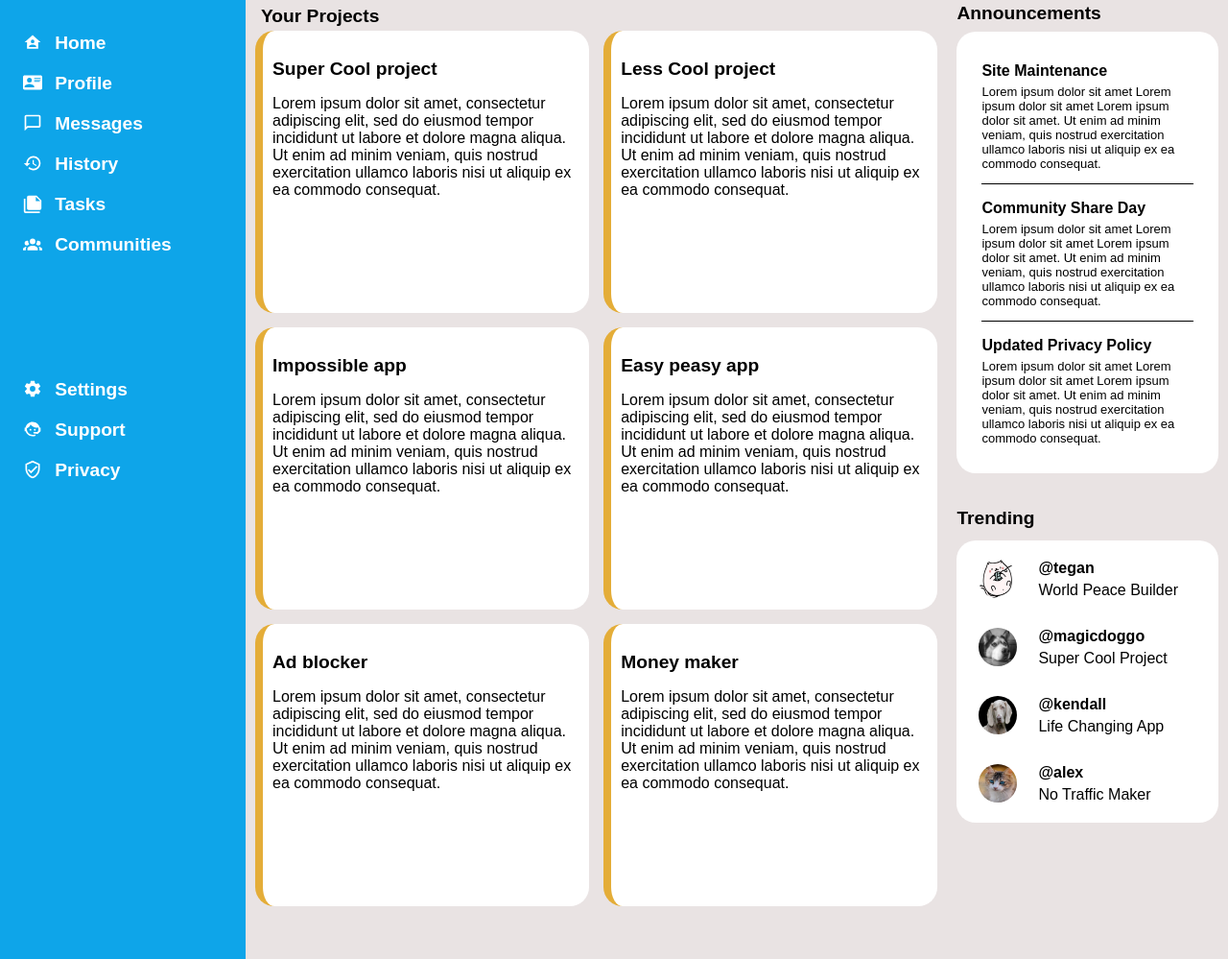
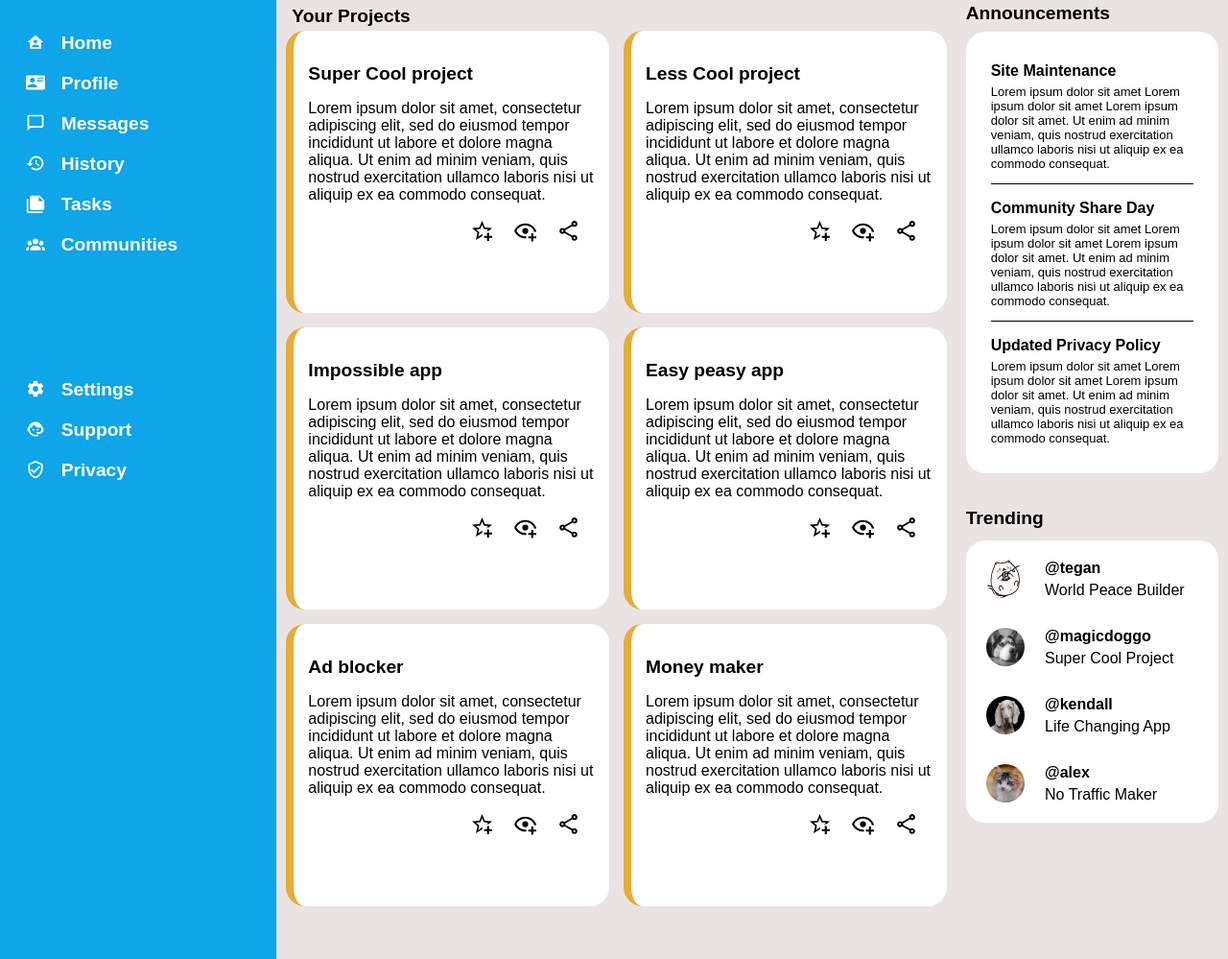
Before and after one commit to magic-doggo/project-admin-dashboard, a plain HTML site: page index.html in a window 1280 px wide. Shown: the part 176-1175 px from the top of the page at 96% size. Drawn offline with Linux system fonts and the light colour scheme.

Commit message:
Add missed share buttons

```diff
--- a/index.html
+++ b/index.html
@@ -90,26 +90,56 @@
                 <div class="project-box">
                     <p>Super Cool project</p>
                     <p>Lorem ipsum dolor sit amet, consectetur adipiscing elit, sed do eiusmod tempor incididunt ut labore et dolore magna aliqua. Ut enim ad minim veniam, quis nostrud exercitation ullamco laboris nisi ut aliquip ex ea commodo consequat.</p>
+                    <div class="icons">
+                        <div class="inspect"><img src="images/star-plus-outline.svg" alt=""></div>
+                        <div class="inspect"><img src="images/eye-plus-outline.svg" alt=""></div>
+                        <div class="inspect"><img src="images/share-variant-outline.svg" alt=""></div>
+                    </div>
                 </div>
                 <div class="project-box">
                     <p>Less Cool project</p>
                     <p>Lorem ipsum dolor sit amet, consectetur adipiscing elit, sed do eiusmod tempor incididunt ut labore et dolore magna aliqua. Ut enim ad minim veniam, quis nostrud exercitation ullamco laboris nisi ut aliquip ex ea commodo consequat.</p>
+                    <div class="icons">
+                        <div class="inspect"><img src="images/star-plus-outline.svg" alt=""></div>
+                        <div class="inspect"><img src="images/eye-plus-outline.svg" alt=""></div>
+                        <div class="inspect"><img src="images/share-variant-outline.svg" alt=""></div>
+                    </div>
                 </div>
                 <div class="project-box">
                     <p>Impossible app</p>
                     <p>Lorem ipsum dolor sit amet, consectetur adipiscing elit, sed do eiusmod tempor incididunt ut labore et dolore magna aliqua. Ut enim ad minim veniam, quis nostrud exercitation ullamco laboris nisi ut aliquip ex ea commodo consequat.</p>
+                    <div class="icons">
+                        <div class="inspect"><img src="images/star-plus-outline.svg" alt=""></div>
+                        <div class="inspect"><img src="images/eye-plus-outline.svg" alt=""></div>
+                        <div class="inspect"><img src="images/share-variant-outline.svg" alt=""></div>
+                    </div>
                 </div>
                 <div class="project-box">
                     <p>Easy peasy app</p>
                     <p>Lorem ipsum dolor sit amet, consectetur adipiscing elit, sed do eiusmod tempor incididunt ut labore et dolore magna aliqua. Ut enim ad minim veniam, quis nostrud exercitation ullamco laboris nisi ut aliquip ex ea commodo consequat.</p>
+                    <div class="icons">
+                        <div class="inspect"><img src="images/star-plus-outline.svg" alt=""></div>
+                        <div class="inspect"><img src="images/eye-plus-outline.svg" alt=""></div>
+                        <div class="inspect"><img src="images/share-variant-outline.svg" alt=""></div>
+                    </div>
                 </div>
                 <div class="project-box">
                     <p>Ad blocker</p>
                     <p>Lorem ipsum dolor sit amet, consectetur adipiscing elit, sed do eiusmod tempor incididunt ut labore et dolore magna aliqua. Ut enim ad minim veniam, quis nostrud exercitation ullamco laboris nisi ut aliquip ex ea commodo consequat.</p>
+                    <div class="icons">
+                        <div class="inspect"><img src="images/star-plus-outline.svg" alt=""></div>
+                        <div class="inspect"><img src="images/eye-plus-outline.svg" alt=""></div>
+                        <div class="inspect"><img src="images/share-variant-outline.svg" alt=""></div>
+                    </div>
                 </div>
                 <div class="project-box">
                     <p>Money maker</p>
                     <p>Lorem ipsum dolor sit amet, consectetur adipiscing elit, sed do eiusmod tempor incididunt ut labore et dolore magna aliqua. Ut enim ad minim veniam, quis nostrud exercitation ullamco laboris nisi ut aliquip ex ea commodo consequat.</p>
+                    <div class="icons">
+                        <div class="inspect"><img src="images/star-plus-outline.svg" alt=""></div>
+                        <div class="inspect"><img src="images/eye-plus-outline.svg" alt=""></div>
+                        <div class="inspect"><img src="images/share-variant-outline.svg" alt=""></div>
+                    </div>
                 </div>
             </div>
             <div class="announcements">
--- a/styles.css
+++ b/styles.css
@@ -32,8 +32,8 @@ body {
 .logo > * {
     align-self: center;
     justify-self: start;
-    font-size: x-large;
-    font-weight: bolder;
+    font-size: 30px;
+    font-weight: 1000;
     padding: 5px;
     filter: invert(100%) sepia(100%) saturate(2%) hue-rotate(189deg) brightness(105%) contrast(100%);
 }
@@ -184,7 +184,7 @@ li > img {
 
 .project-box {
     background-color: white;
-    padding: 10px;
+    padding: 15px;
     border-radius: 20px;
     border-left: 8px solid rgb(228, 173, 56);
 }
@@ -193,6 +193,18 @@ li > img {
     font-weight: bolder;
     font-size: larger;
     margin-bottom: 0;
+}
+
+.icons {
+    display: flex;
+    justify-content: flex-end;
+    padding-right: 15px;
+    gap: 20px;
+}
+
+.inspect {
+    height: 25px;
+    width: 25px;
 }
 
 .projects-header {
```
Also changed, not shown: images/eye-plus-outline.svg (added), images/share-variant-outline.svg (added), images/star-plus-outline.svg (added).
